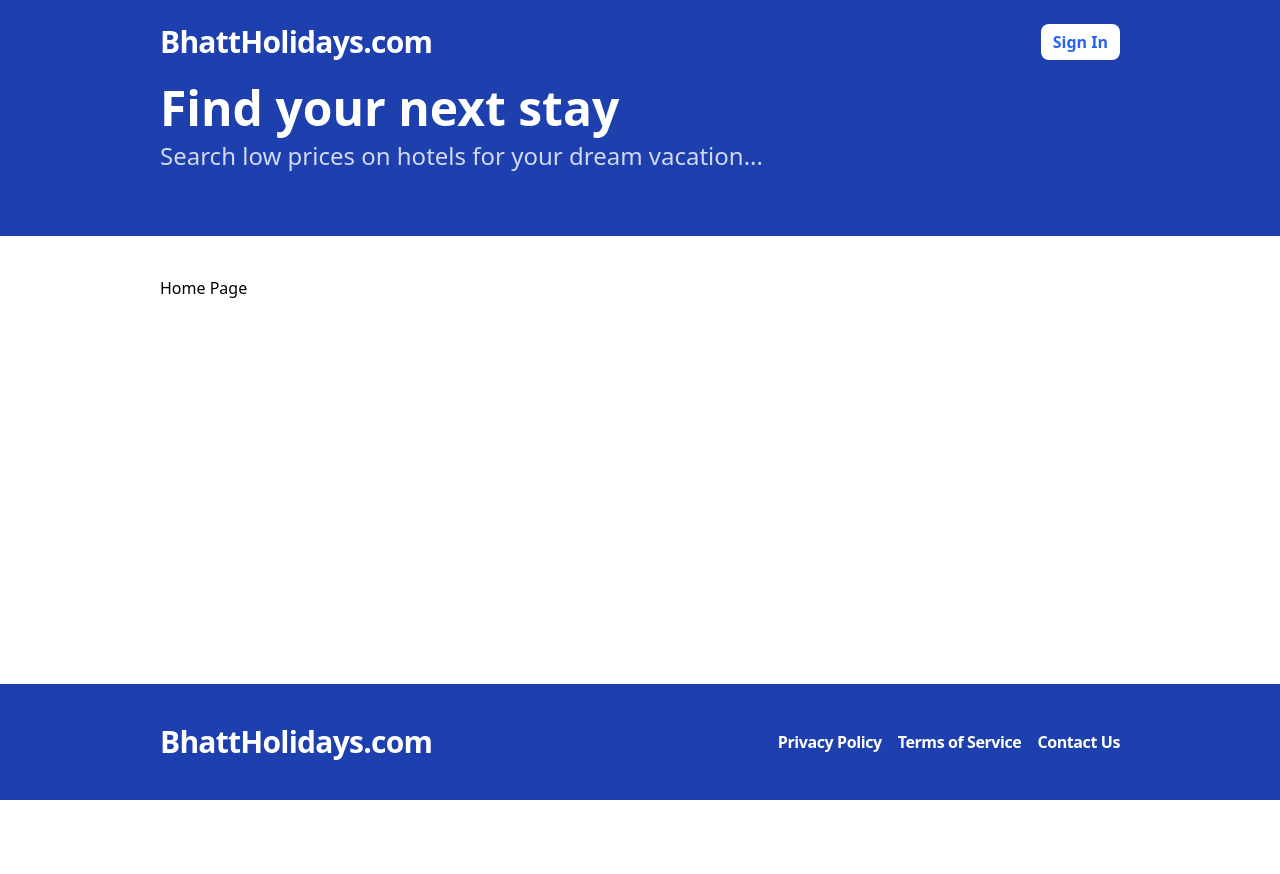
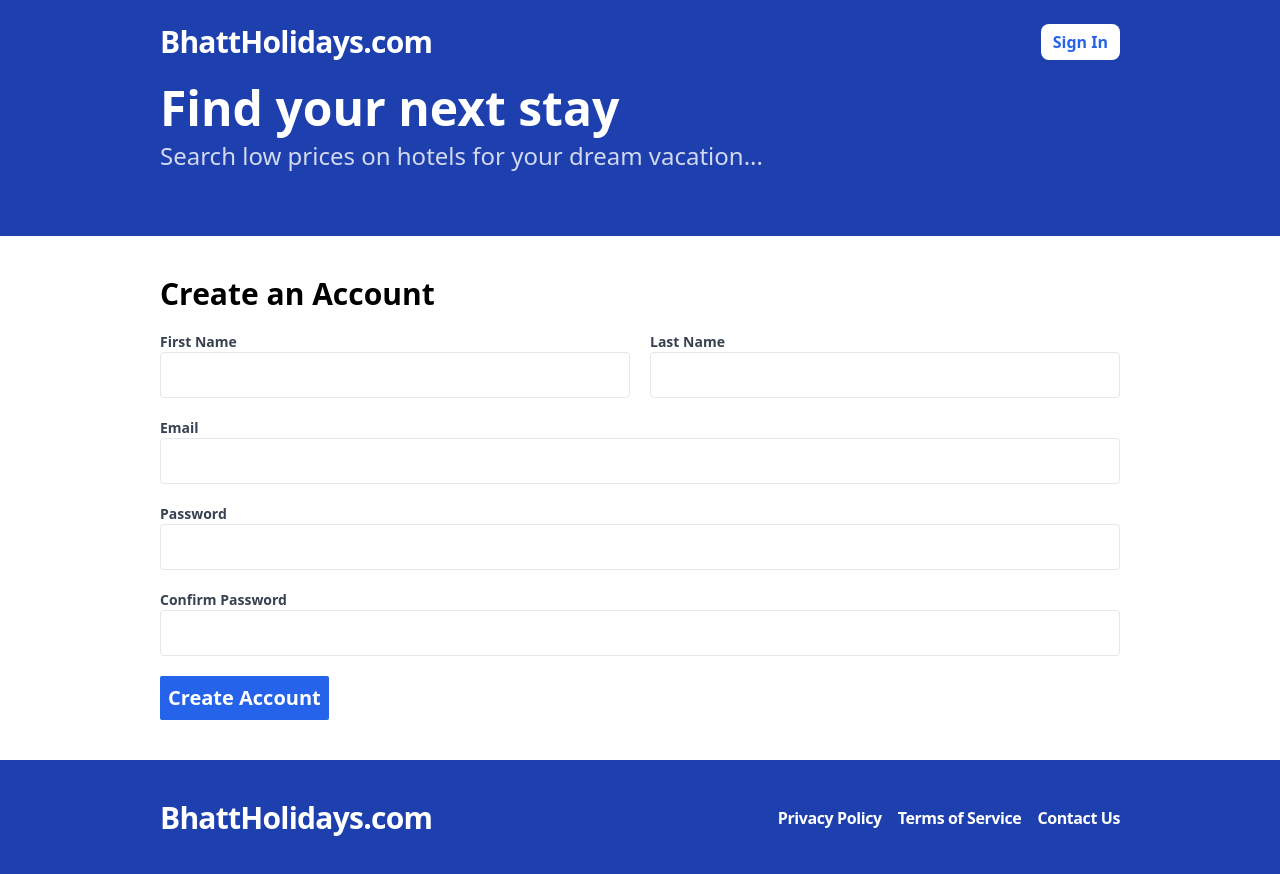
Before and after one commit to Kamlesh-Bhatt-52625/mern-booking-app, a React (Vite) app in the folder frontend/: page /register in a window 1280 px wide. Before the commit this address led to /. Before the commit the page ends 800 px from the top, so only its background shows below. Built offline with nearby package versions, Linux system fonts and the light colour scheme.

Commit message:
feat: Added register user UI

```diff
--- a/frontend/package.json
+++ b/frontend/package.json
@@ -12,6 +12,7 @@
   "dependencies": {
     "react": "^18.2.0",
     "react-dom": "^18.2.0",
+    "react-hook-form": "^7.51.2",
     "react-router-dom": "^6.22.3"
   },
   "devDependencies": {
--- a/frontend/src/App.jsx
+++ b/frontend/src/App.jsx
@@ -1,5 +1,6 @@
 import { BrowserRouter, Routes, Route, Navigate } from "react-router-dom";
 import Layout from "./layouts/Layout";
+import Register from "./pages/Register";
 
 function App() {
   return (
@@ -21,6 +22,15 @@ function App() {
             </Layout>
           }
         />
+        <Route
+          path="/register"
+          element={
+            <Layout>
+              <Register />
+            </Layout>
+          }
+        />
+
         <Route path="*" element={<Navigate to="/" />} />
       </Routes>
     </BrowserRouter>
--- a/frontend/src/components/Footer.jsx
+++ b/frontend/src/components/Footer.jsx
@@ -2,10 +2,10 @@ const Footer = () => {
   return (
     <div className="bg-blue-800 py-10 ">
       <div className="container mx-auto flex justify-between items-center">
-        <spna className="text-3xl text-white font-bold tracking-tight">
+        <span className="text-3xl text-white font-bold tracking-tight">
           BhattHolidays.com
-        </spna>
-        <spna className="text-white font-bold tracking-tight flex gap-4">
+        </span>
+        <span className="text-white font-bold tracking-tight flex gap-4">
           <p className="cursor-pointer">Privacy Policy</p>
           <p className="cursor-pointer">Terms of Service</p>
           <a
@@ -15,7 +15,7 @@ const Footer = () => {
           >
             Contact Us
           </a>
-        </spna>
+        </span>
       </div>
     </div>
   );
--- /dev/null
+++ b/frontend/src/pages/Register.jsx
@@ -0,0 +1,84 @@
+import { useForm } from "react-hook-form";
+
+const Register = () => {
+  const { register, watch, handleSubmit } = useForm();
+
+  const onSubmit = handleSubmit((data) => {
+    console.log(data);
+  });
+
+  return (
+    <form className="flex flex-col gap-5" onSubmit={onSubmit}>
+      <h2 className="text-3xl font-bold">Create an Account</h2>
+      <div className="flex flex-col md:flex-row gap-5">
+        <label htmlFor="" className="text-gray-700 text-sm font-bold flex-1">
+          First Name
+          <input
+            type="text"
+            className="border rounded w-full py-3 px-2 font-normal"
+            {...register("firstName", { required: "This feild is required" })}
+          />
+        </label>
+
+        <label htmlFor="" className="text-gray-700 text-sm font-bold flex-1">
+          Last Name
+          <input
+            type="text"
+            className="border rounded w-full py-3 px-2 font-normal"
+            {...register("lastName", { required: "This feild is required" })}
+          />
+        </label>
+      </div>
+
+      <label htmlFor="" className="text-gray-700 text-sm font-bold flex-1">
+        Email
+        <input
+          type="email"
+          className="border rounded w-full py-3 px-2 font-normal"
+          {...register("email", { required: "This feild is required" })}
+        />
+      </label>
+      <label htmlFor="" className="text-gray-700 text-sm font-bold flex-1">
+        Password
+        <input
+          type="password"
+          className="border rounded w-full py-3 px-2 font-normal"
+          {...register("password", {
+            required: "This feild is required",
+            minLength: {
+              value: 6,
+              message: "Password must me at least 6 characters",
+            },
+          })}
+        />
+      </label>
+      <label htmlFor="" className="text-gray-700 text-sm font-bold flex-1">
+        Confirm Password
+        <input
+          type="password"
+          className="border rounded w-full py-3 px-2 font-normal"
+          {...register("confirmPassword", {
+            validate: (val) => {
+              if (!val) {
+                return "This field is required";
+              } else if (watch("password") !== val) {
+                return "Your passwords do not match";
+              }
+            },
+          })}
+        />
+      </label>
+
+      <span className="">
+        <button
+          type="submit"
+          className="bg-blue-600 text-white p-2 font-bold hover:bg-blue-500 text-xl rounded-sm"
+        >
+          Create Account
+        </button>
+      </span>
+    </form>
+  );
+};
+
+export default Register;
--- a/frontend/tailwind.config.js
+++ b/frontend/tailwind.config.js
@@ -4,7 +4,9 @@ export default {
   theme: {
     extend: {},
     container: {
-      padding: "10rem",
+      padding: {
+        md: "10rem",
+      },
     },
   },
   plugins: [],
```
Also changed, not shown: 1 other file (tests, documents, lock files or other folders).
